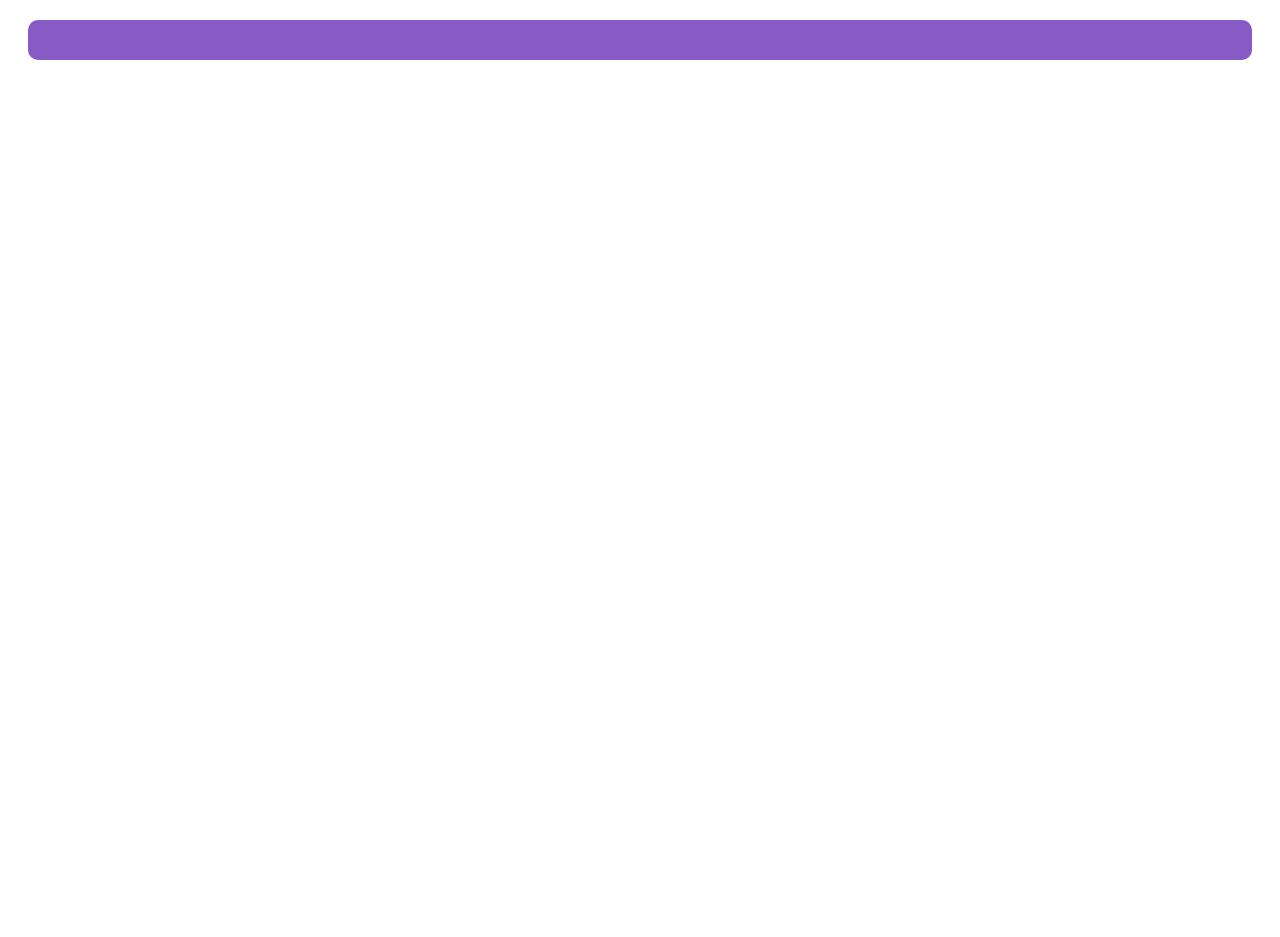
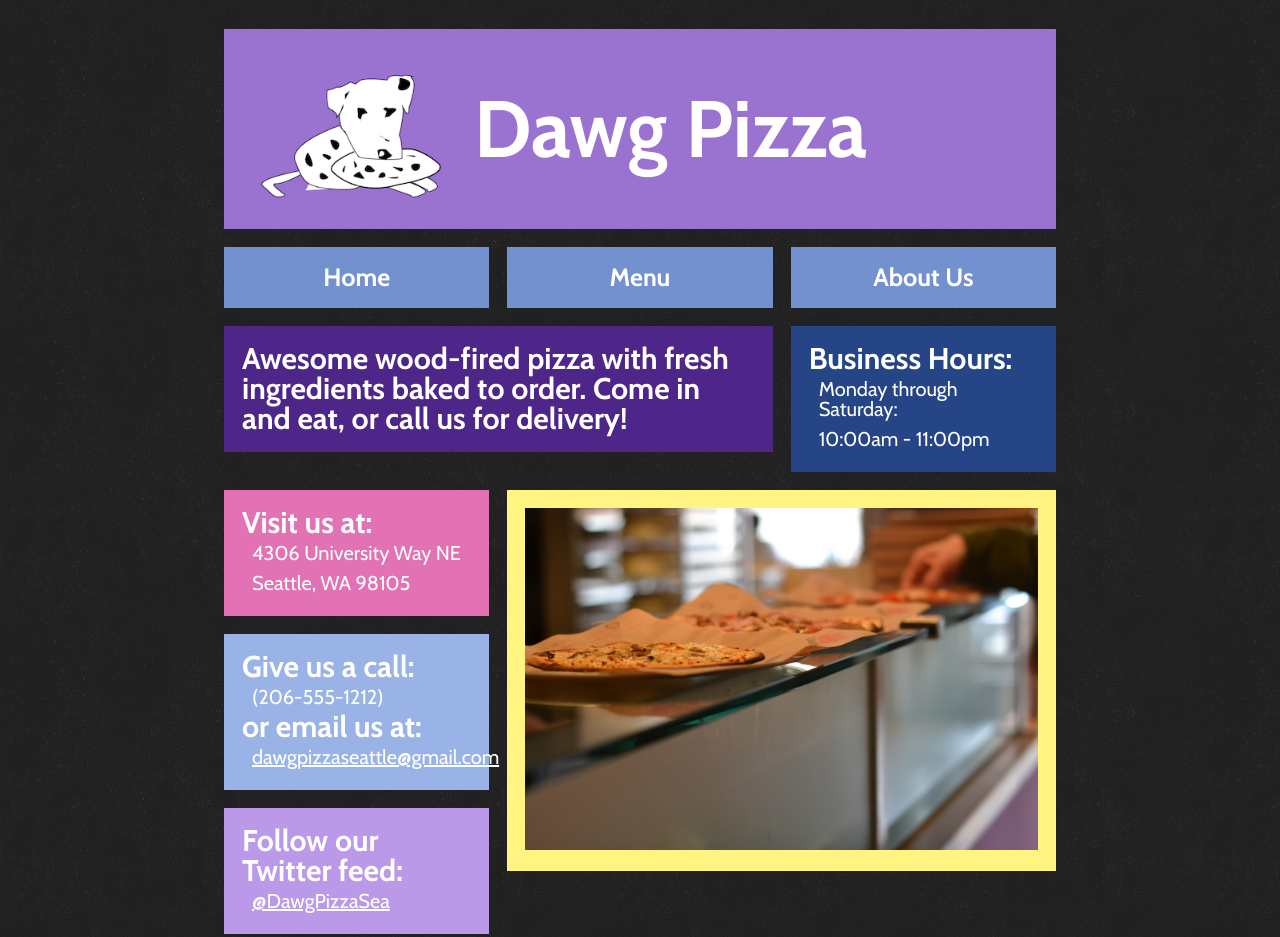
Before and after one commit to wood7258/dawgpizza, a plain HTML site: page index.html in a window 1280 px wide. Shown: the top 937 px of the page. Before the commit the page ends 800 px from the top, so only its background shows below. Drawn offline with nearby package versions, Linux system fonts and the light colour scheme.

Commit message:
index polished

```diff
--- /dev/null
+++ b/css/reset.css
@@ -0,0 +1,48 @@
+/* http://meyerweb.com/eric/tools/css/reset/
+   v2.0 | 20110126
+   License: none (public domain)
+*/
+
+html, body, div, span, applet, object, iframe,
+h1, h2, h3, h4, h5, h6, p, blockquote, pre,
+a, abbr, acronym, address, big, cite, code,
+del, dfn, em, img, ins, kbd, q, s, samp,
+small, strike, strong, sub, sup, tt, var,
+b, u, i, center,
+dl, dt, dd, ol, ul, li,
+fieldset, form, label, legend,
+table, caption, tbody, tfoot, thead, tr, th, td,
+article, aside, canvas, details, embed,
+figure, figcaption, footer, header, hgroup,
+menu, nav, output, ruby, section, summary,
+time, mark, audio, video {
+	margin: 0;
+	padding: 0;
+	border: 0;
+	font-size: 100%;
+	font: inherit;
+	vertical-align: baseline;
+}
+/* HTML5 display-role reset for older browsers */
+article, aside, details, figcaption, figure,
+footer, header, hgroup, menu, nav, section {
+	display: block;
+}
+body {
+	line-height: 1;
+}
+ol, ul {
+	list-style: none;
+}
+blockquote, q {
+	quotes: none;
+}
+blockquote:before, blockquote:after,
+q:before, q:after {
+	content: '';
+	content: none;
+}
+table {
+	border-collapse: collapse;
+	border-spacing: 0;
+}
--- a/css/style.css
+++ b/css/style.css
@@ -1,6 +1,140 @@
+@import url(http://fonts.googleapis.com/css?family=Cabin:400,700);
+@import url(reset.css);
+
+body {
+    background-image: url("../img/dark_wall.png");
+    background-repeat: repeat;
+    font-family: 'Cabin', sans-serif;
+    font-size: 20px;
+	padding: 20px;
+	color: #FFF;
+}
+
+.content-box {
+	width: 70%;
+	margin: 0 auto;
+}
+
 .logo-bar {
-	background-color: #875AC6;
-	margin: 20px;
-	padding: 20px;
-	border-radius: 10px;
+	padding: 10px;
+	margin: 9px 18px;
+	display: block;
+	clear: both;
+	overflow: auto;
+	background-color: #9A73D1;
 }
+
+.logo {
+	display: inline-block;
+	float: left;
+	height: 180px;
+}
+
+.logo img {
+	height: 100%;
+}
+
+h1 {
+	display: block;
+	font-size: 400%;
+	font-weight: bold;
+	padding: 50px;
+}
+
+nav {
+	display: block;
+	margin: 18px 0px;
+	padding: 0px 9px;
+	width: calc(100% - 18px);
+	overflow: auto;
+}
+
+nav a {
+	display: inline-block;
+	margin: 0px 9px;
+	width: 33.33%;	/* in case no calc support */
+	width: calc(100%/3 - 18px);
+	padding: 18px 0px;
+	background-color: #7491CF;
+	color: #FFF;
+	font-size: 125%;
+	font-weight: bold;
+	text-align: center;
+	text-decoration: none;
+}
+
+nav a:hover {
+	background-color: #A69A2A;
+	text-decoration: underline;
+}
+
+.content {
+	margin: 18px 0px;
+	padding: 0px 9px;
+	display: block;
+	clear: both;
+}
+
+h2 {
+	font-weight: bold;
+	font-size: 150%;
+}
+
+p {
+	padding: 5px 10px;
+}
+
+.two-thirds {
+	display: block;
+	margin: 0px 9px 18px 9px;
+	padding: 18px;
+	width: calc((100%/3*2) - 54px);
+}
+
+.one-third {
+	display: block;
+	margin: 0px 9px 18px 9px;
+	padding: 18px;
+	width: calc((100%/3) - 54px);
+}
+
+#description {
+	float: left;
+	background-color: #4E2588;
+}
+
+#hours {
+	float: left;
+	clear: right;
+	background-color: #264587;
+}
+
+#info {
+	clear: left;
+	background-color: #E272B4;
+}
+
+#pizza {
+	float: right;
+	background-color: #FFF381;
+}
+
+#pizza-pic {
+	width: 100%;
+}
+
+#contact {
+	background-color: #9AB3E7;
+}
+
+.one-third a {
+	color: #FFF;
+}
+
+.one-third a:hover {
+	color: #000;
+}
+
+#twitter {
+	background-color: #BA9AE8;
+}
--- a/index.html
+++ b/index.html
@@ -3,13 +3,76 @@
 	<head>
 		<meta charset="utf-8">
 		<meta name="author" content="wood7258">
-		<meta name="description" content="Awesome wood-fired pizza with fresh ingredients baked to order. Come in and eat, or call us for delivery!">
 		<title>Dawg Pizza | Home</title>
 		<link rel="stylesheet" type="text/css" href="css/style.css">
 	</head>
 	<body>
-		<div class="logo-bar">
-
+		<div class="content-box">
+			<header class="logo-bar">
+				<a href="index.html" class="logo">
+					<img src="img/logo.png" alt="Dawg Pizza Logo">
+				</a>
+				<h1>Dawg Pizza</h1>
+			</header>
+			<nav>
+				<a href="index.html">Home
+				</a><a href="menu.html">Menu
+				</a><a href="about.html">About Us</a>
+			</nav>
+			<div class="content">
+				<div class="two-thirds" id="description">
+					<h2>
+						Awesome wood-fired pizza with fresh ingredients baked to order. Come in and eat, or call us for delivery!
+					</h2>
+				</div>
+				<div class="one-third" id="hours">
+					<h2>
+						Business Hours:
+					</h2>
+					<p>
+						Monday through Saturday:
+					</p>
+					<p>
+						10:00am - 11:00pm
+					</p>
+				</div>
+				<div class="two-thirds" id="pizza">
+					<img src="img/pizza1.jpg" alt="Our pizza" id="pizza-pic">
+				</div>
+				<div class="one-third" id="info">
+					<h2>
+						Visit us at:
+					</h2>
+					<p>
+						4306 University Way NE
+					</p>
+					<p>
+						Seattle, WA 98105
+					</p>
+				</div>
+				<div class="one-third" id="contact">
+					<h2>
+						Give us a call:
+					</h2>
+					<p>
+						(206-555-1212)
+					</p>
+					<h2>
+						or email us at:
+					</h2>
+					<p>
+						<a href="mailto:dawgpizzaseattle@gmail.com">dawgpizzaseattle@gmail.com</a>
+					</p>
+				</div>
+				<div class="one-third" id="twitter">
+					<h2>
+						Follow our Twitter feed:
+					</h2>
+					<p>
+						<a href="http://www.twitter.com/DawgPizzaSea">@DawgPizzaSea</a>
+					</p>
+				</div>
+			</div>
 		</div>
 	</body>
 </html>
```
Also changed, not shown: img/dark_wall.png (added), img/logo.png (added), img/pizza-order.jpg (added), img/pizza-oven.jpg (added), img/pizza1.jpg (added).
